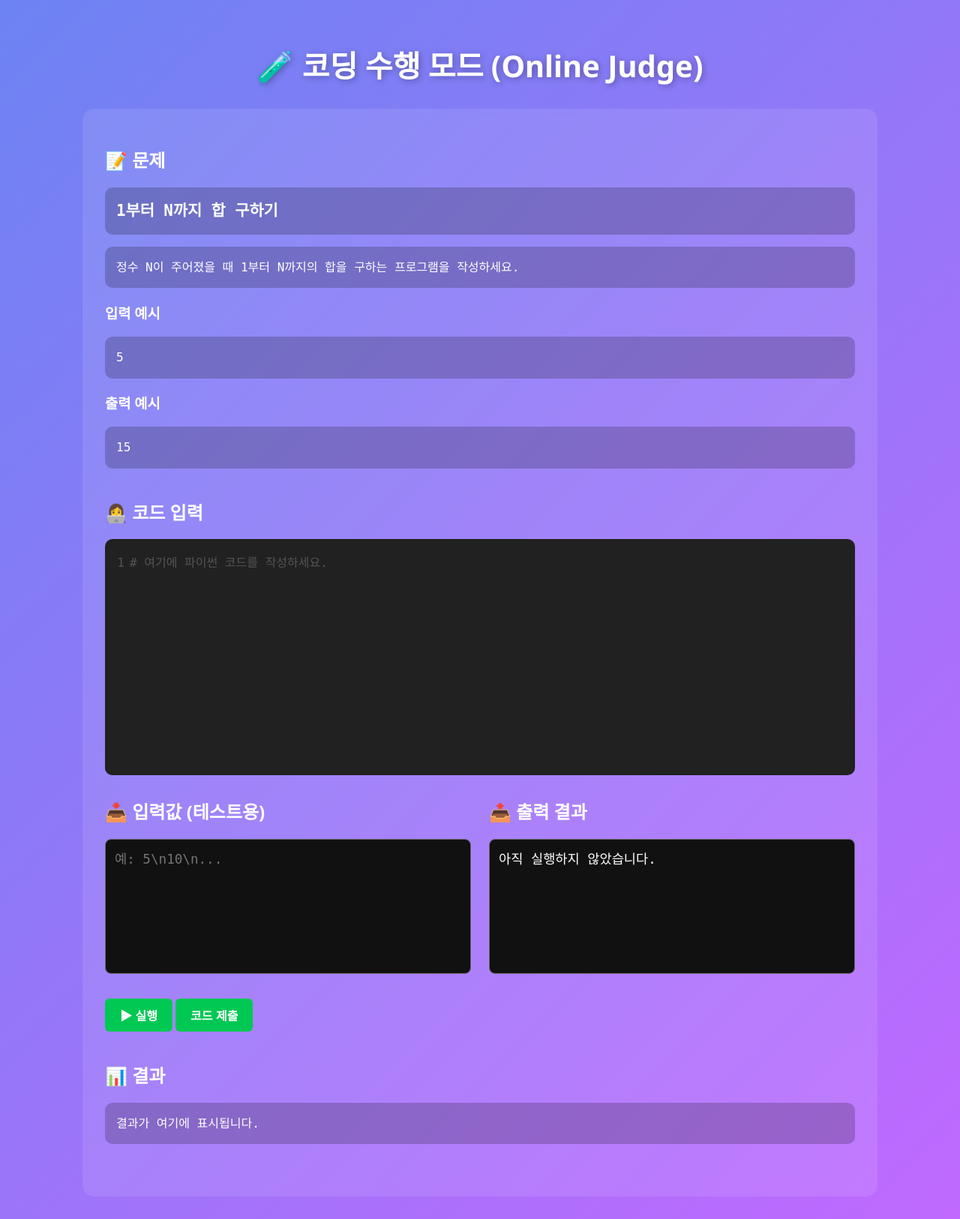
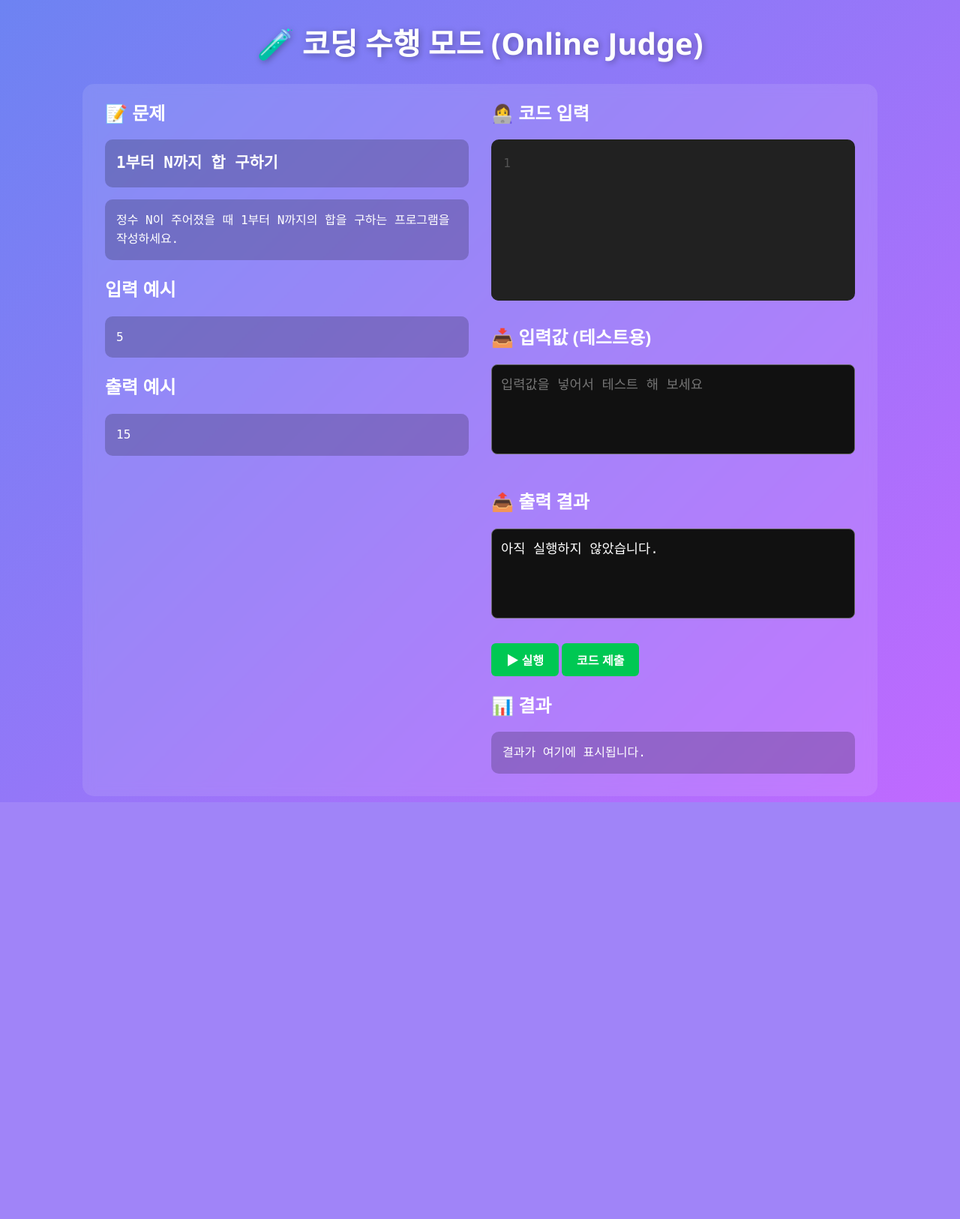
Before and after one commit to jingiru/PythonTypingMaster, a Flask app: page /judge in a window 1280 px wide. Shown: the whole page at 75% size. After the commit the page ends 1070 px from the top, so only its background shows below. Run offline with Flask 3, Linux system fonts and the light colour scheme; some web fonts are replaced.

Commit message:
일단 체크

```diff
--- a/app.py
+++ b/app.py
@@ -276,6 +276,11 @@ def exam_status():
     return jsonify(exam_info)
 
 
+
+
+# --- OJ 영역 --- #
+
+
 # 문제 예시 (간단한 문제 1개만 우선 설정)
 sample_problem = {
     "title": "1부터 N까지 합 구하기",
--- a/static/judge_style.css
+++ b/static/judge_style.css
@@ -3,13 +3,13 @@ body {
   font-family: 'Noto Sans', sans-serif;
   background: linear-gradient(135deg, #6d83f2, #c069ff);
   color: #fff;
-  margin: 0;
-  padding: 30px;
+  margin: 10;
+  padding: 0px;
 }
 
 header {
   text-align: center;
-  margin-bottom: 30px;
+  margin-bottom: 10px;
 }
 
 header h1 {
@@ -19,16 +19,32 @@ header h1 {
 }
 
 main {
+  display: flex;                   /* 추가: 2열 배치 */
+  gap: 30px;                       /* 열 간격 */
+  align-items: flex-start;         /* 위 정렬 */
+  flex-wrap: wrap;                /* 반응형 대응 (작은 화면에서 아래로) */
+
   max-width: 1000px;
   margin: 0 auto;
   background: rgba(255, 255, 255, 0.1);
   border-radius: 15px;
-  padding: 30px;
+  padding-right: 30px;
+  padding-left: 30px;
+  padding-bottom: 30px;
   backdrop-filter: blur(8px);
 }
 
-section {
-  margin-bottom: 40px;
+
+/* 전체 2개 열로 분할 */
+.problem-area {
+  flex: 1;
+  min-width: 420px;
+  margin-bottom: 0; /* 기존 여백 제거 */
+}
+
+.code-area {
+  flex: 1;
+  min-width: 480px;
 }
 
 /* 문제 영역 스타일 */
@@ -69,7 +85,8 @@ section {
 
 .CodeMirror {
   height: auto;
-  min-height: 300px;
+  min-height: 100px;
+  max-height: 200px;
   font-size: 16px;
   line-height: 1.6;
   padding-top: 15px;
@@ -118,7 +135,7 @@ section {
   color: #fff;
   resize: none;
   width: 100%;
-  height: 180px;       /* ✅ 높이 강제 통일 */
+  height: 120px;       /* ✅ 높이 강제 통일 */
   box-sizing: border-box;
 }
 
--- a/templates/coding_judge.html
+++ b/templates/coding_judge.html
@@ -30,17 +30,17 @@
       <div id="problem-title">문제 제목이 여기에 표시됩니다</div>
       <pre id="problem-description">문제 설명이 여기에 표시됩니다</pre>
 
-      <h3>입력 예시</h3>
+      <h2>입력 예시</h2>
       <pre id="input-example">입력 예시</pre>
 
-      <h3>출력 예시</h3>
+      <h2>출력 예시</h2>
       <pre id="output-example">출력 예시</pre>
     </section>
 
     <!-- 코드 입력 -->
     <section class="code-area">
       <h2>👩‍💻 코드 입력</h2>
-      <textarea id="code-input"># 여기에 파이썬 코드를 작성하세요.</textarea>
+      <textarea id="code-input"></textarea>
 
       <!-- 2열 배치: 입력값 - 출력결과 -->
       <div class="io-container">
@@ -48,7 +48,7 @@
         <div class="input-area">
           <h2> 📥 입력값 (테스트용)</h2>
           <div style="display: flex; gap: 10px;">
-            <textarea id="custom-input" rows="6" placeholder="예: 5\n10\n..."></textarea>
+            <textarea id="custom-input" rows="6" placeholder="입력값을 넣어서 테스트 해 보세요"></textarea>
           </div>
         </div>
 
@@ -65,13 +65,15 @@
         <button id="submit-code">코드 제출</button>
         <span id="judge-status" style="display:none;"></span>
       </div>
+
+          <!-- 채점 결과 -->
+      <section class="result-area">
+        <h2>📊 결과</h2>
+        <div id="result-output">결과가 여기에 표시됩니다.</div>
+      </section>
     </section>
 
-    <!-- 채점 결과 -->
-    <section class="result-area">
-      <h2>📊 결과</h2>
-      <div id="result-output">결과가 여기에 표시됩니다.</div>
-    </section>
+
   </main>
 
   <script src="{{ url_for('static', filename='judge_script.js') }}"></script>
```
